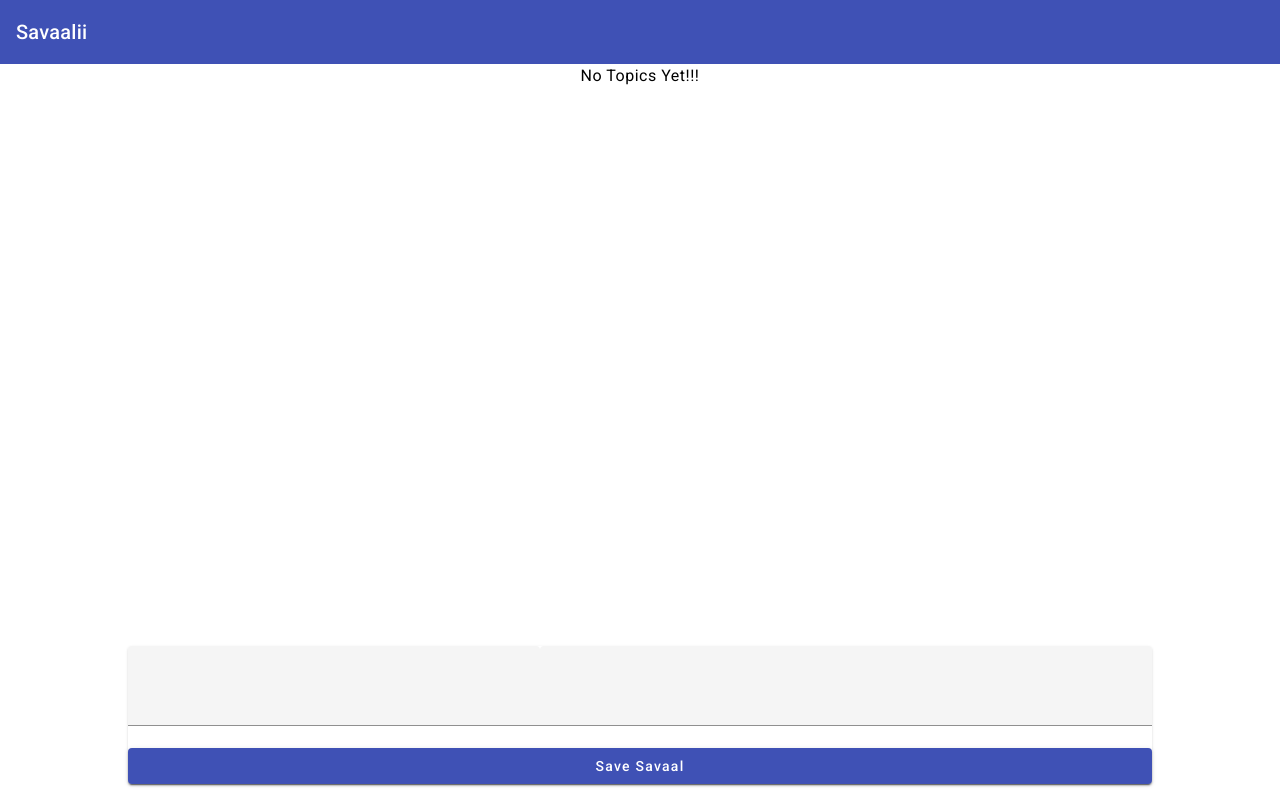
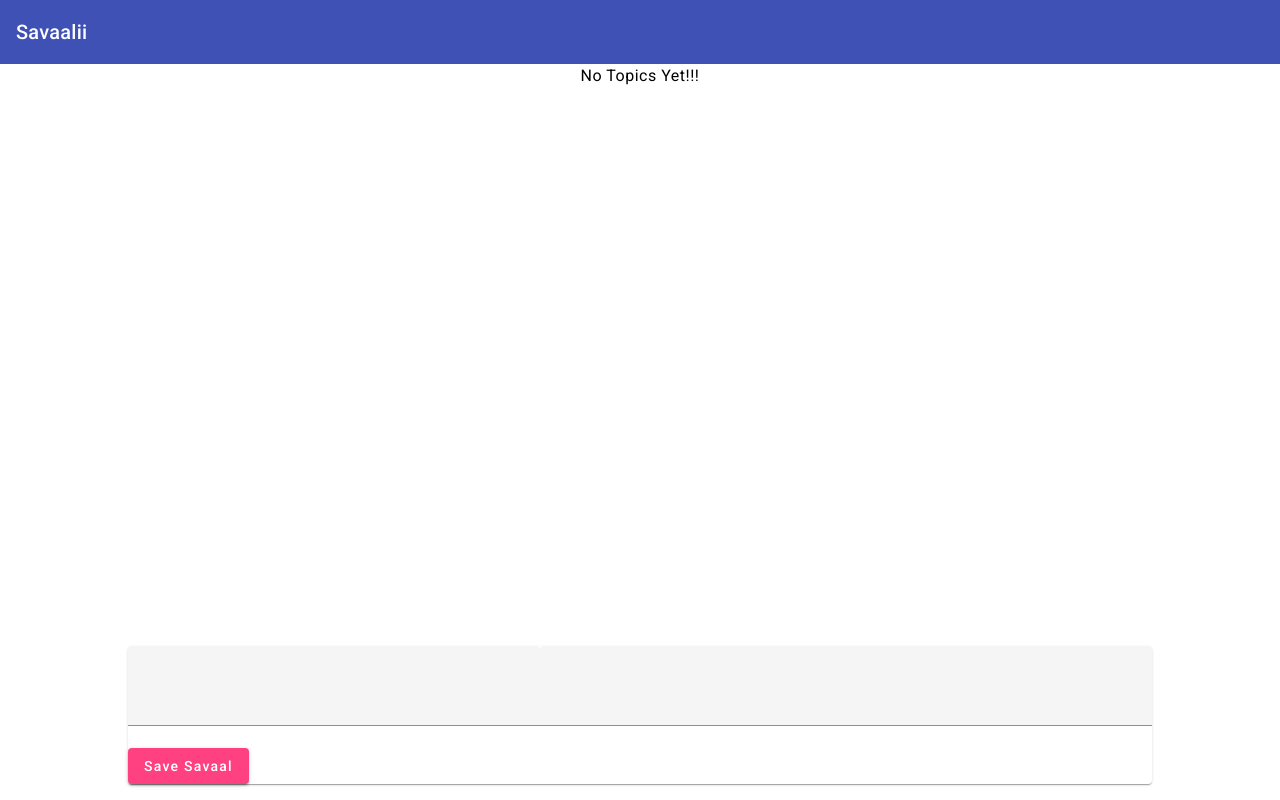
Before and after one commit to arpit-mathur-132001/MEAN_Sawali, an Angular app: page / in a window 1280 px wide. Built offline with nearby package versions, Linux system fonts and the light colour scheme.

Commit message:
UI: Add form and error handling

```diff
--- a/src/app/main-dashboard/savaal-create/savaal-create.component.html
+++ b/src/app/main-dashboard/savaal-create/savaal-create.component.html
@@ -1,13 +1,32 @@
 <mat-card>
+  <form action="" (submit)="onSave(savaalForm)" #savaalForm="ngForm">
     <div class="flex-container">
       <mat-form-field id="topic-form">
-      <input matInput type="text" [(ngModel)]="enteredTopic" />
+        <input
+          matInput
+          required
+          minlength="3"
+          name="topic"
+          type="text"
+          ngModel
+          #topic="ngModel"
+        />
+        <mat-error *ngIf="topic.invalid">Please enter savaal topic</mat-error>
       </mat-form-field>
       <mat-form-field id="description-form">
-      <textarea matInput rows="2" [(ngModel)]="enteredDescription"></textarea>
+        <textarea
+          required
+          name="description"
+          matInput
+          rows="2"
+          ngModel
+          #description="ngModel"
+        ></textarea>
+        <mat-error *ngIf="description.invalid"
+          >Please enter savaal description</mat-error
+        >
       </mat-form-field>
     </div>
-  <button color="primary" mat-raised-button (click)="onSave()">
-    Save Savaal
-  </button>
+    <button color="accent" mat-raised-button type="submit">Save Savaal</button>
+  </form>
 </mat-card>
--- a/src/app/main-dashboard/savaal-create/savaal-create.component.ts
+++ b/src/app/main-dashboard/savaal-create/savaal-create.component.ts
@@ -1,5 +1,6 @@
 import { Component, Output, EventEmitter } from '@angular/core';
 import { SavaalTopic } from '../savaal-topic.model';
+import { NgForm } from '@angular/forms';
 
 @Component({
   selector: 'savaal-create',
@@ -7,13 +8,12 @@ import { SavaalTopic } from '../savaal-topic.model';
   styleUrl: './savaal-create.component.css',
 })
 export class SavaalCreateComponent {
-  enteredTopic = '';
-  enteredDescription = '';
   @Output() savaalTopicCreated = new EventEmitter<SavaalTopic>();
-  onSave() {
+  onSave(postForm: NgForm) {
+    if (postForm.invalid) return;
     const savaal = {
-      topic: this.enteredTopic,
-      description: this.enteredDescription,
+      topic: postForm.value.topic,
+      description: postForm.value.description,
       isFlipped: false,
       flip() {
         this.isFlipped = !this.isFlipped;
```
Lines whose indentation alone changed are shown as unchanged.
